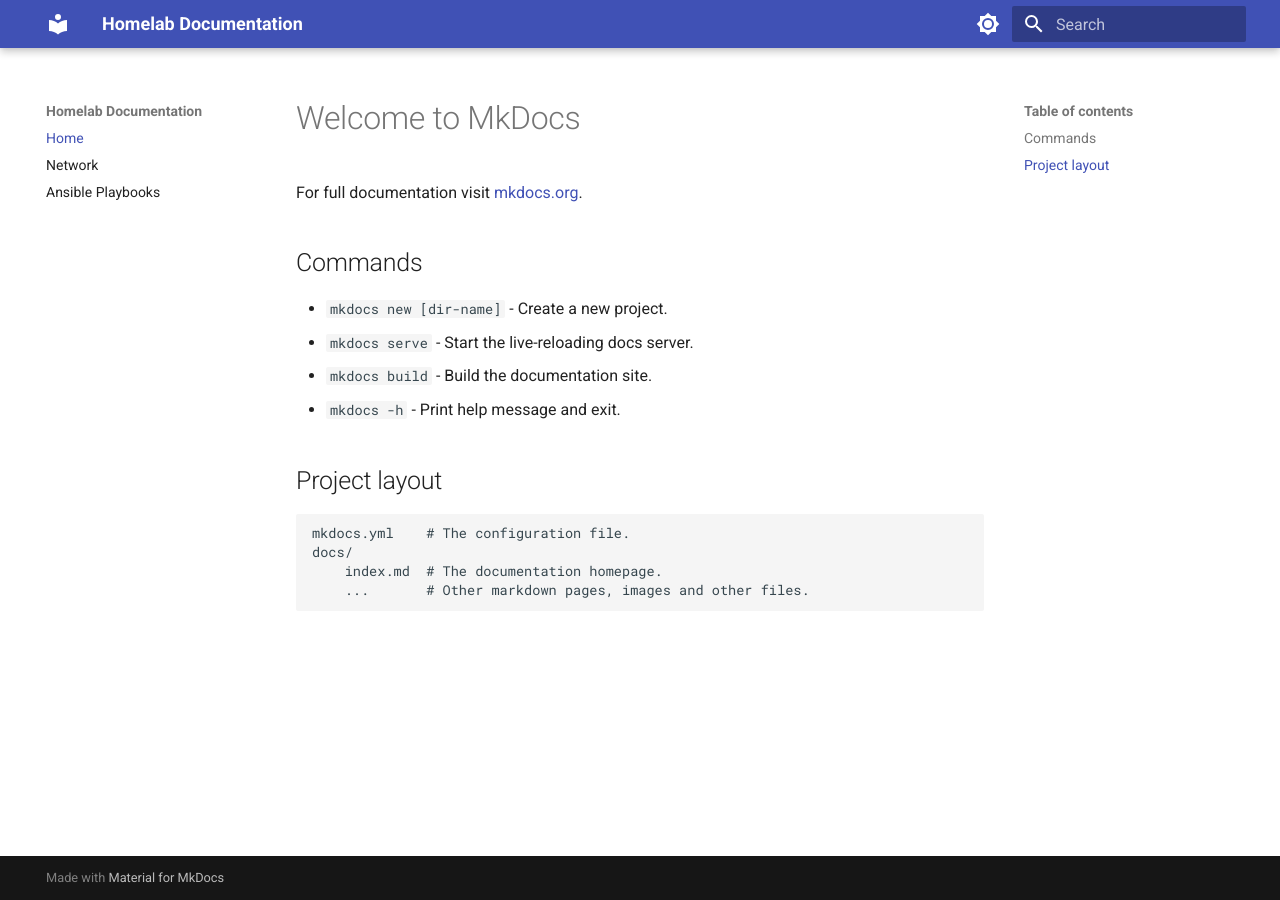
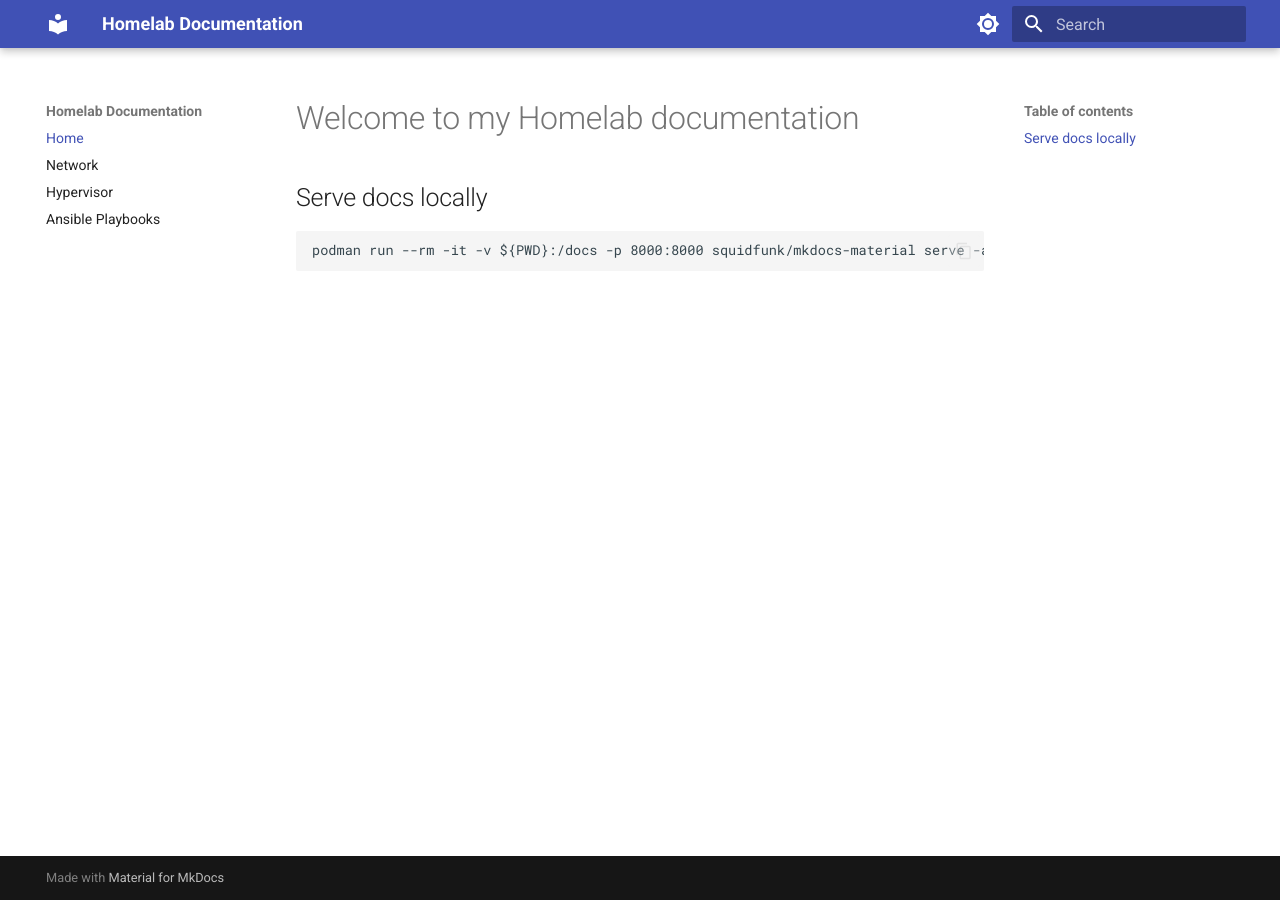
Before and after one commit to x-real-ip/documentation, an MkDocs documentation site: the page built from docs/index.md, in a window 1280 px wide. Built offline with MkDocs 1.6.1 and Material for MkDocs 9.7.7, drawn with Linux system fonts in a browser that asks for light colours.

Commit message:
Update docs add hypervisor

```diff
--- a/docs/index.md
+++ b/docs/index.md
@@ -1,17 +1,5 @@
-# Welcome to MkDocs
+# Welcome to my Homelab documentation
 
-For full documentation visit [mkdocs.org](https://www.mkdocs.org).
+## Serve docs locally
 
-## Commands
-
-* `mkdocs new [dir-name]` - Create a new project.
-* `mkdocs serve` - Start the live-reloading docs server.
-* `mkdocs build` - Build the documentation site.
-* `mkdocs -h` - Print help message and exit.
-
-## Project layout
-
-    mkdocs.yml    # The configuration file.
-    docs/
-        index.md  # The documentation homepage.
-        ...       # Other markdown pages, images and other files.
+    podman run --rm -it -v ${PWD}:/docs -p 8000:8000 squidfunk/mkdocs-material serve -a 0.0.0.0:8000
--- a/mkdocs.yml
+++ b/mkdocs.yml
@@ -3,9 +3,12 @@ site_url: https://x-real-ip.github.io/documentation
 nav:
   - Home: index.md
   - Network: network.md
+  - Hypervisor: hypervisor.md
   - Ansible Playbooks: ansible-playbooks.md
 theme:
   name: material
+  features:
+    - content.code.copy
   palette:
     - media: "(prefers-color-scheme: light)"
       scheme: default
@@ -17,3 +20,14 @@ theme:
       toggle:
         icon: material/brightness-4
         name: Switch to light mode
+markdown_extensions:
+  - pymdownx.highlight:
+      anchor_linenums: true
+      line_spans: __span
+      pygments_lang_class: true
+  - pymdownx.inlinehilite
+  - pymdownx.snippets
+  - pymdownx.superfences
+  - tables
+  - pymdownx.tabbed:
+      alternate_style: true
```
Also changed, not shown: docs/hypervisor.md (added, +302 -0 lines).
